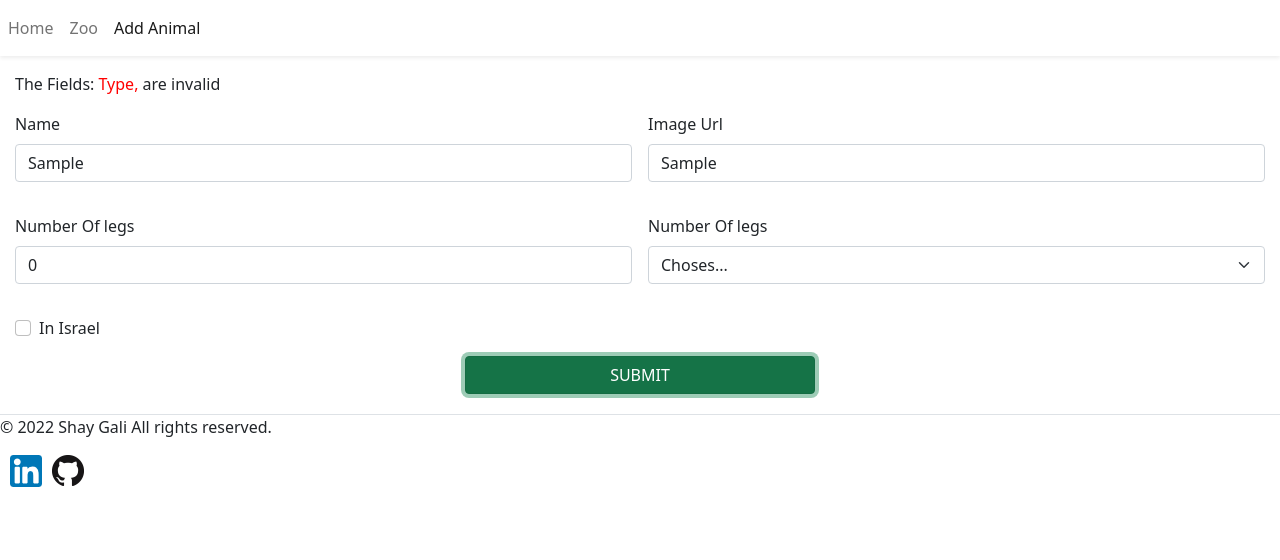
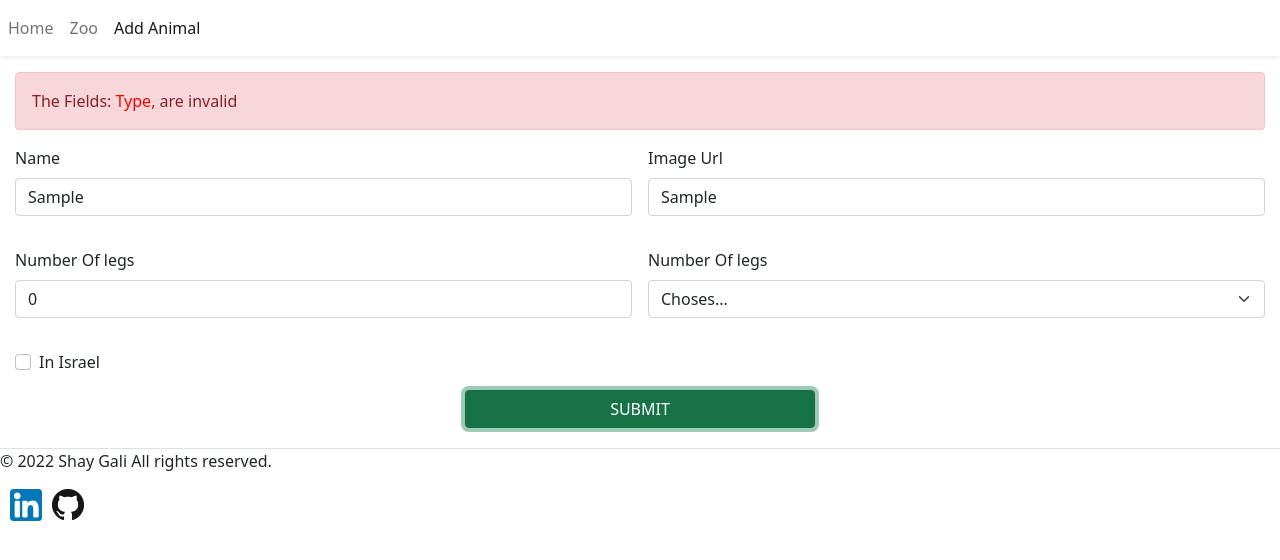
Before and after one commit to ShayGali/zoo-website, a React (Create React App) app: page /addAnimal in a window 1280 px wide. Both pictures are taken after typing "Sample", "Sample" into the empty fields and a click on the button "SUBMIT". Shown: the top 560 px of the page. Built offline with nearby package versions, Linux system fonts and the light colour scheme; no server answers.

Commit message:
change error aleet in add animal page from <p> to <Alert> from react-bootsrap

```diff
--- a/src/pages/AddAnimalPage.js
+++ b/src/pages/AddAnimalPage.js
@@ -1,5 +1,5 @@
 import React, { useState } from "react";
-import { Form, Row, Col, Button } from "react-bootstrap";
+import { Form, Row, Col, Button, Alert } from "react-bootstrap";
 import { addAnimal } from "../firebase/zooController";
 
 export default function AddAnimal() {
@@ -58,7 +58,7 @@ export default function AddAnimal() {
   return (
     <Form onSubmit={submitData} style={{ margin: "15px" }}>
       {!validInputs && (
-        <p>
+        <Alert variant="danger">
           The Fields:{" "}
           {inValidInputs.map((i) => (
             <span style={{ color: "red" }} key={i}>
@@ -66,7 +66,7 @@ export default function AddAnimal() {
             </span>
           ))}{" "}
           are invalid
-        </p>
+        </Alert>
       )}
       <Row xs={1} lg={2} className="g-3">
         <Col>
```
